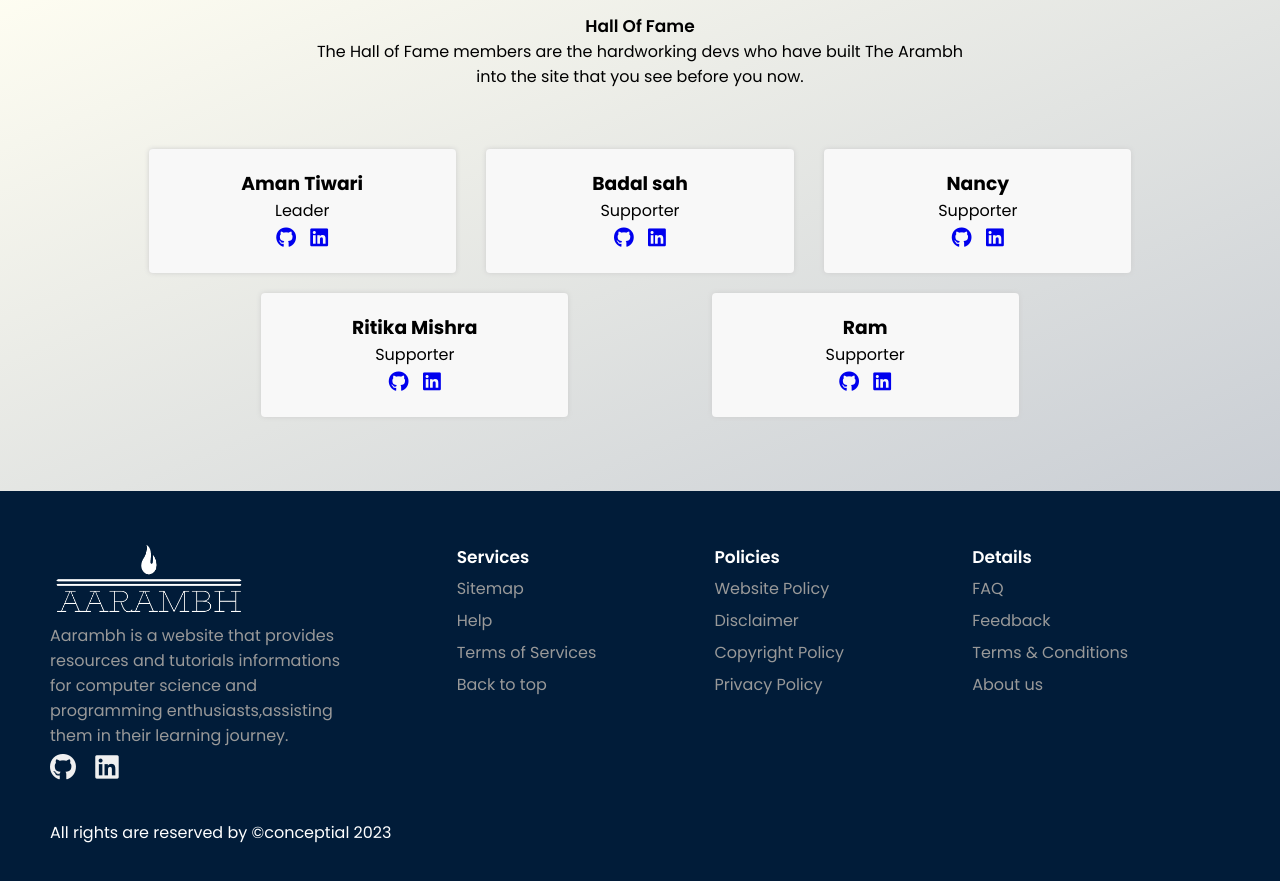
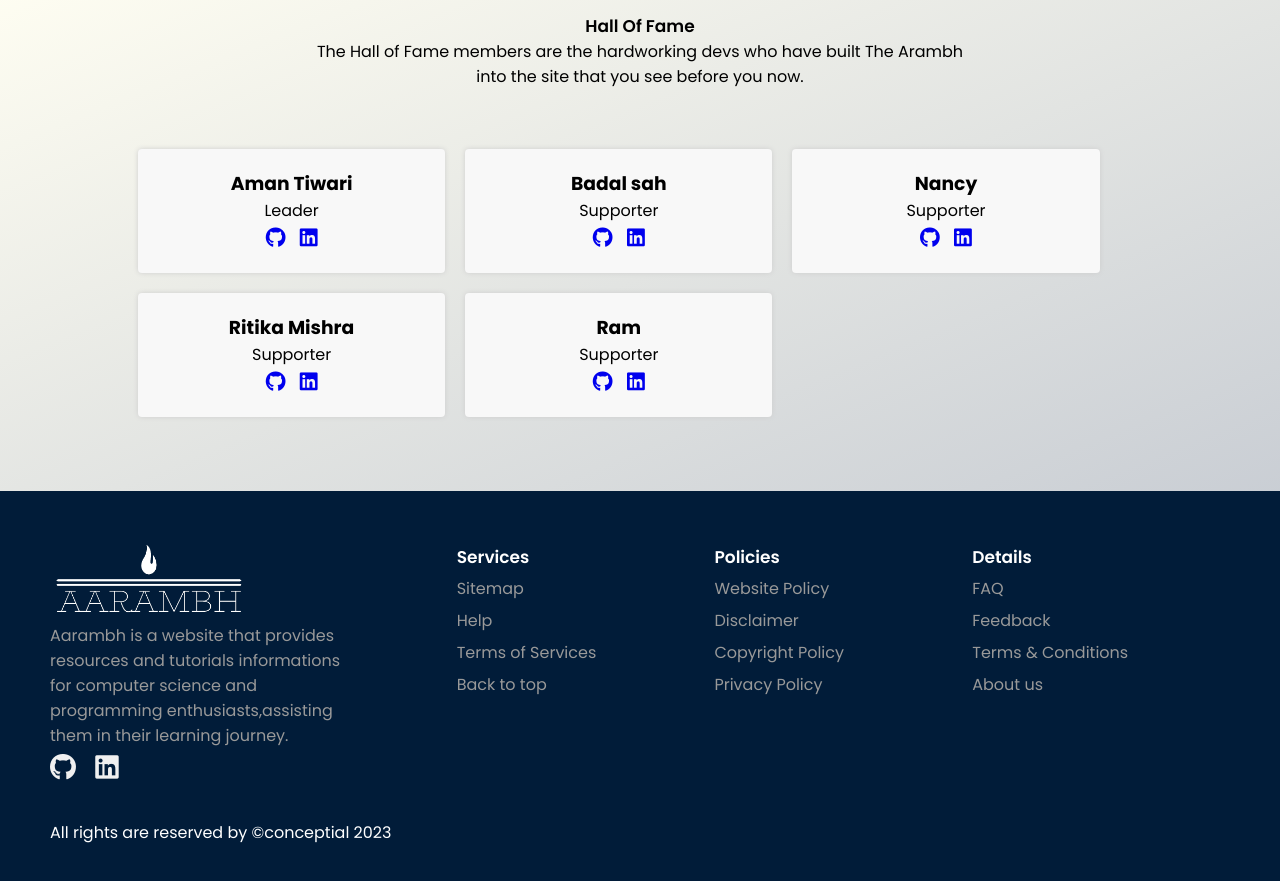
Before and after one commit to tiwarigaman/arambh-project, a plain HTML site: page index.html in a window 1280 px wide. Shown: the part 3780-4661 px from the top of the page. Drawn offline with nearby package versions, Linux system fonts and the light colour scheme.

Commit message:
changes in developer

```diff
--- a/style.css
+++ b/style.css
@@ -298,7 +298,6 @@
 .developer-content{
   display: flex;
   flex-wrap: wrap;
-  justify-content: space-evenly;
   transition: 1s;
 }
 .developer .item{
```
